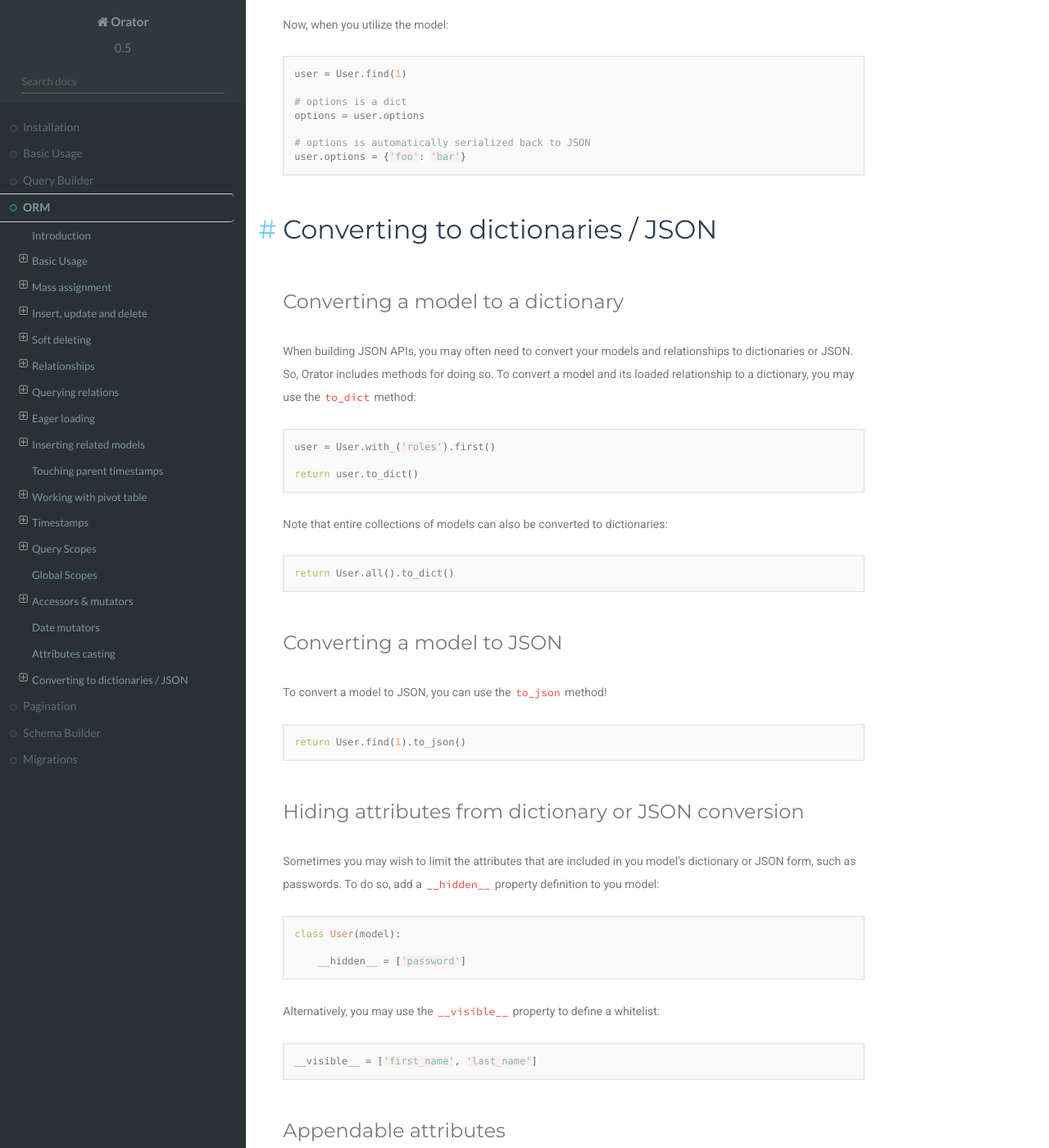
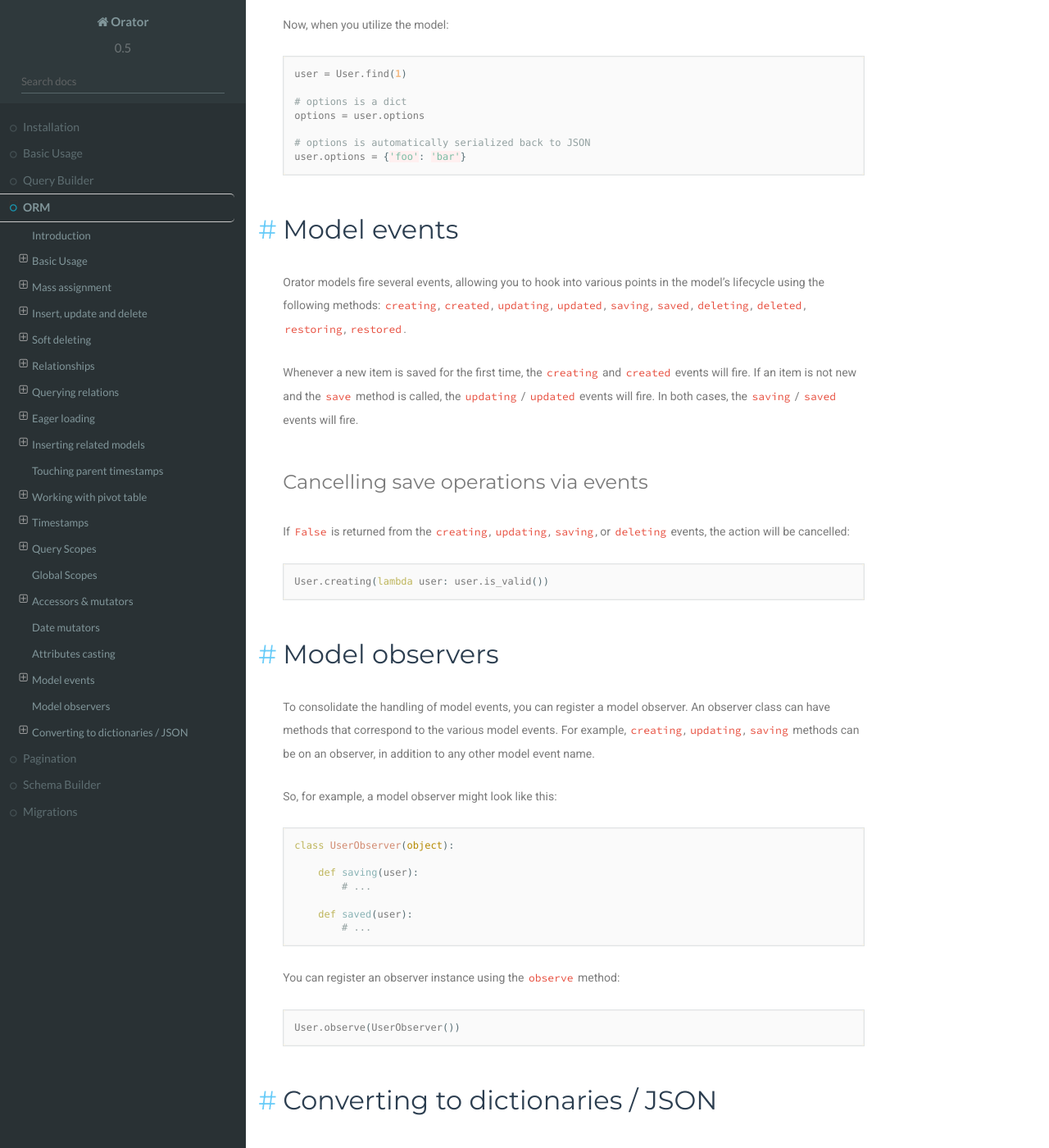
Before and after one commit to sdispater/orator, a Sphinx documentation site: the page built from docs/orm.rst, in a window 1280 px wide and 1400 px high, scrolled down 29850 px. Shown: the whole window at 82% size. Built offline with Sphinx 7.4.7 and the Read the Docs theme 2.0.0, drawn with Linux system fonts in a browser that asks for light colours.

Commit message:
Adds documentation for model events

```diff
--- a/docs/orm.rst
+++ b/docs/orm.rst
@@ -1482,6 +1482,56 @@ Now, when you utilize the model:
     user.options = {'foo': 'bar'}
 
 
+Model events
+============
+
+Orator models fire several events, allowing you to hook into various points in
+the model's lifecycle using the following methods:
+``creating``, ``created``, ``updating``, ``updated``, ``saving``, ``saved``, ``deleting``, ``deleted``,
+``restoring``, ``restored``.
+
+Whenever a new item is saved for the first time, the ``creating`` and ``created`` events will fire.
+If an item is not new and the ``save`` method is called, the ``updating`` / ``updated`` events will fire.
+In both cases, the ``saving`` / ``saved`` events will fire.
+
+Cancelling save operations via events
+-------------------------------------
+
+If ``False`` is returned from the ``creating``, ``updating``, ``saving``, or ``deleting`` events,
+the action will be cancelled:
+
+.. code-block:: python
+
+    User.creating(lambda user: user.is_valid())
+
+
+Model observers
+===============
+
+To consolidate the handling of model events, you can register a model observer.
+An observer class can have methods that correspond to the various model events.
+For example, ``creating``, ``updating``, ``saving`` methods can be on an observer,
+in addition to any other model event name.
+
+So, for example, a model observer might look like this:
+
+.. code-block:: python
+
+    class UserObserver(object):
+
+        def saving(user):
+            # ...
+
+        def saved(user):
+            # ...
+
+You can register an observer instance using the ``observe`` method:
+
+.. code-block:: python
+
+    User.observe(UserObserver())
+
+
 Converting to dictionaries / JSON
 =================================
 
```
